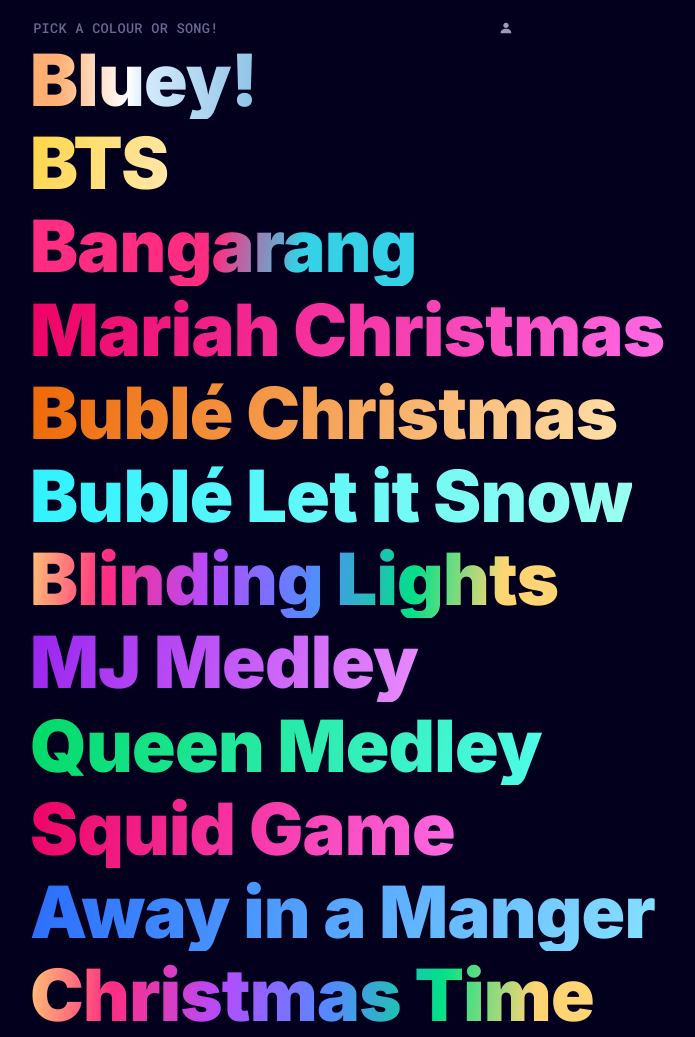
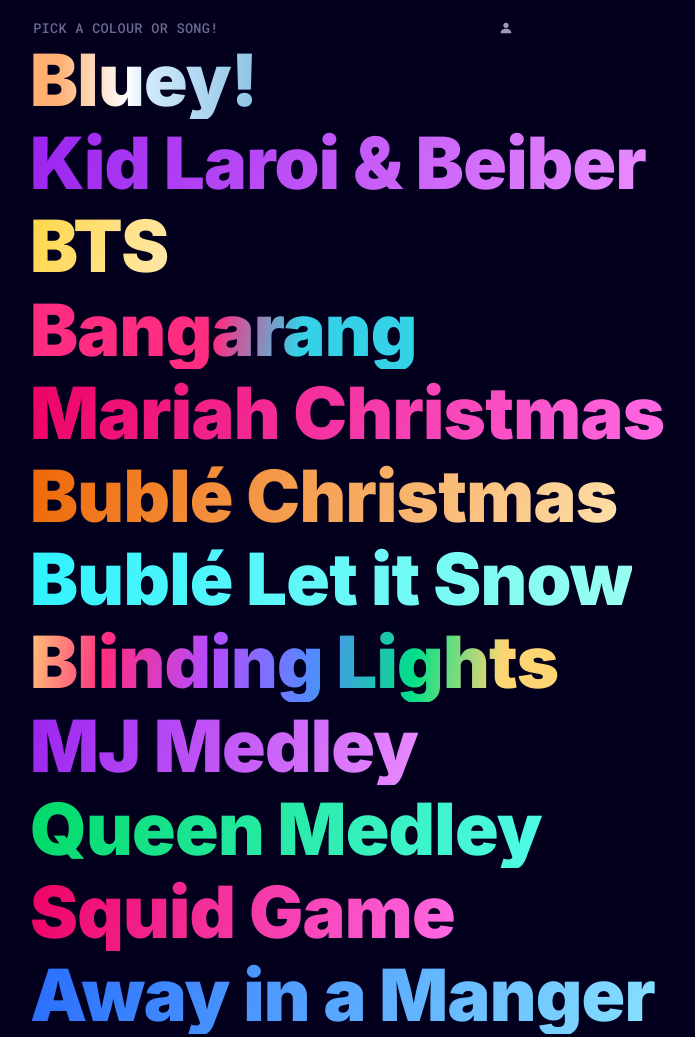
Before and after one commit to xelfer/xmas-web, a website: page static/index.html in a window 1280 px wide. Shown: the top 1037 px of the page, without its empty margins (370-1065 px from the left). Drawn offline with nearby package versions, Linux system fonts and the light colour scheme; no server answers.

Commit message:
Update index.html

```diff
--- a/static/index.html
+++ b/static/index.html
@@ -27,6 +27,11 @@
       <a class="bluey" href="#" data-sequence="./playSequence/Bluey.fseq">
         <span>
           Bluey!
+        </span>
+      </a>
+       <a class="purple" href="#" data-sequence="./playSequence/Stay.fseq">
+        <span>
+	  Kid Laroi & Beiber
         </span>
       </a>
       <a class="yellow" href="#" data-sequence="./playSequence/Dynamite.fseq">
```
